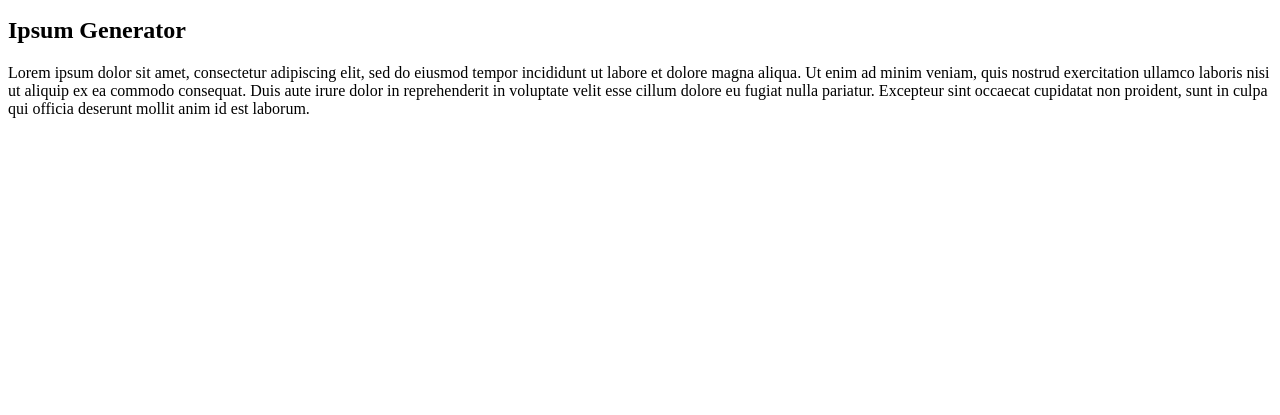
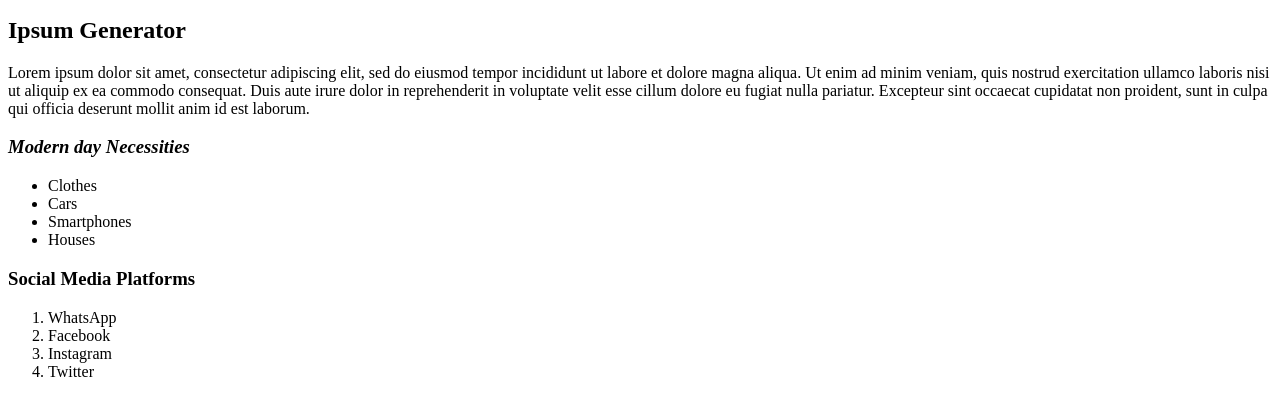
Before and after one commit to mwaniki511/index.html, a plain HTML site: page index.html in a window 1280 px wide. Shown: the part 119-534 px from the top of the page. Drawn offline with Linux system fonts and the light colour scheme.

Commit message:
Add index.html

```diff
--- a/index.html
+++ b/index.html
@@ -20,7 +20,21 @@
            reprehenderit in voluptate velit esse cillum dolore eu fugiat nulla
            pariatur. Excepteur sint occaecat cupidatat non proident, sunt in
            culpa qui officia deserunt mollit anim id est laborum.</p>
+        <h3><em>Modern day Necessities</em></h3>
+          <ul>
+              <li>Clothes</li>
+              <li>Cars</li>
+              <li>Smartphones</li>
+              <li>Houses</li>
 
+           </ul>
+        <h3>Social Media Platforms</h3>
+         <ol>
+             <li>WhatsApp</li>
+             <li>Facebook</li>
+             <li>Instagram</li>
+             <li>Twitter</li>
+         </ol>
 
 
      </body>
```
